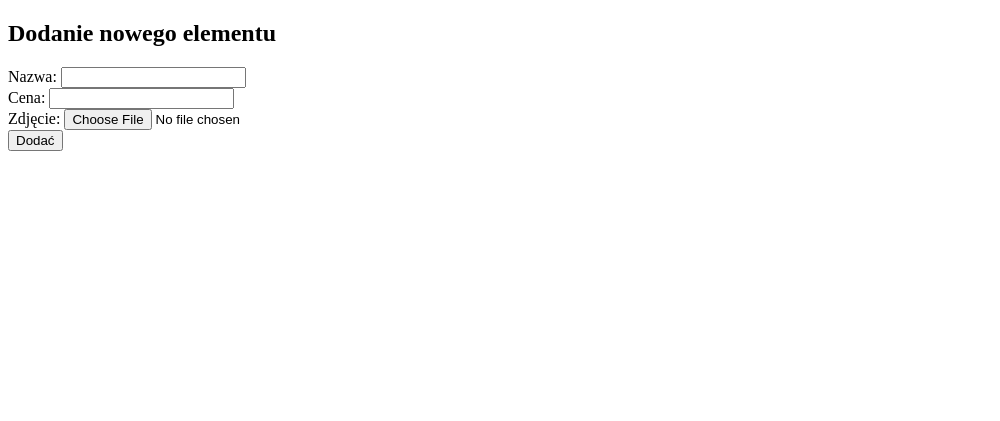
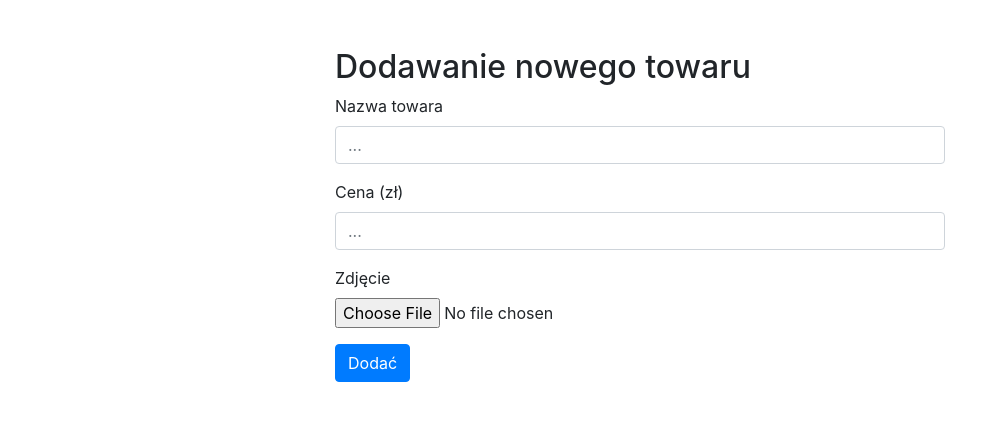
Before and after one commit to PavelShep/shop, a PHP site: page /add_item_form.php in a window 1280 px wide. Shown: the top 421 px of the page, without its empty margins (0-1000 px from the left). Run offline with PHP 8.4, Linux system fonts and the light colour scheme.

Commit message:
beautify add_item form page

```diff
--- a/add_item_form.php
+++ b/add_item_form.php
@@ -1,18 +1,25 @@
 <!DOCTYPE html>
 <html>
 <head>
-    <title>Dodanie nowego elementu</title>
+    <title>Dodanie nowego towaru</title>
+    <link href="static/css/bootstrap.min.css" rel="stylesheet" type="text/css">
 </head>
 <body>
-    <h2>Dodanie nowego elementu</h2>
-    <form action="add_item.php" method="post" enctype="multipart/form-data">
-        <label for="name">Nazwa:</label>
-        <input type="text" id="name" name="name" required><br>
-        <label for="price">Cena:</label>
-        <input type="text "id="price" name="price"></input><br>
-        <label for="image">Zdjęcie:</label>
-        <input type="file" id="image" name="image" accept="image/*" required><br>
-        <input type="submit" value="Dodać">
+    <form action="add_item.php" method="post" enctype="multipart/form-data" class="col-lg-6 offset-lg-3 mt-5">
+        <h2>Dodawanie nowego towaru</h2>
+        <div class="form-group">
+            <label for="name">Nazwa towara</label>
+            <input type="text" class="form-control" id="name" name="name" placeholder="..." required>
+        </div>
+        <div class="form-group">
+            <label for="price">Cena (zł)</label>
+            <input type="price" class="form-control" id="price" name="price" placeholder="..." required>
+        </div>
+        <div class="form-group">
+            <label for="image">Zdjęcie</label>
+            <input type="file" class="form-control-file" id="image" name="image" accept="image/*" required>
+        </div>
+        <button type="submit" class="btn btn-primary">Dodać</button>
     </form>
 </body>
 </html>
```
